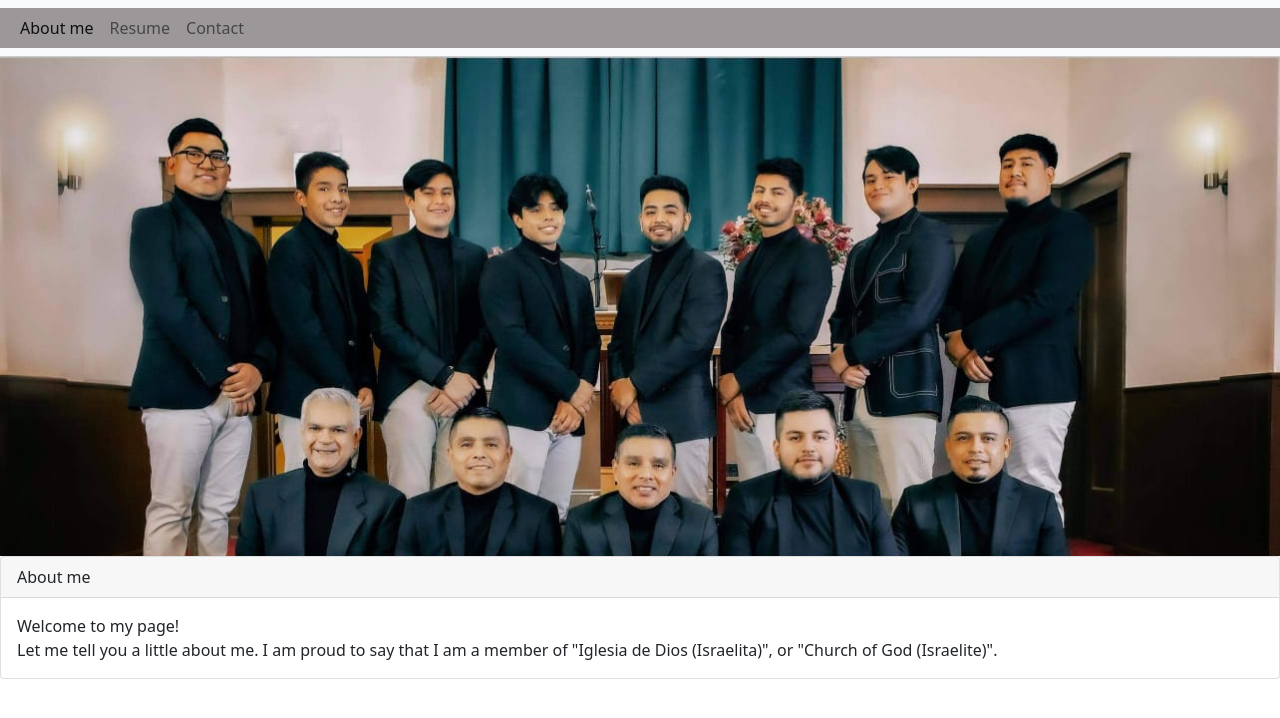
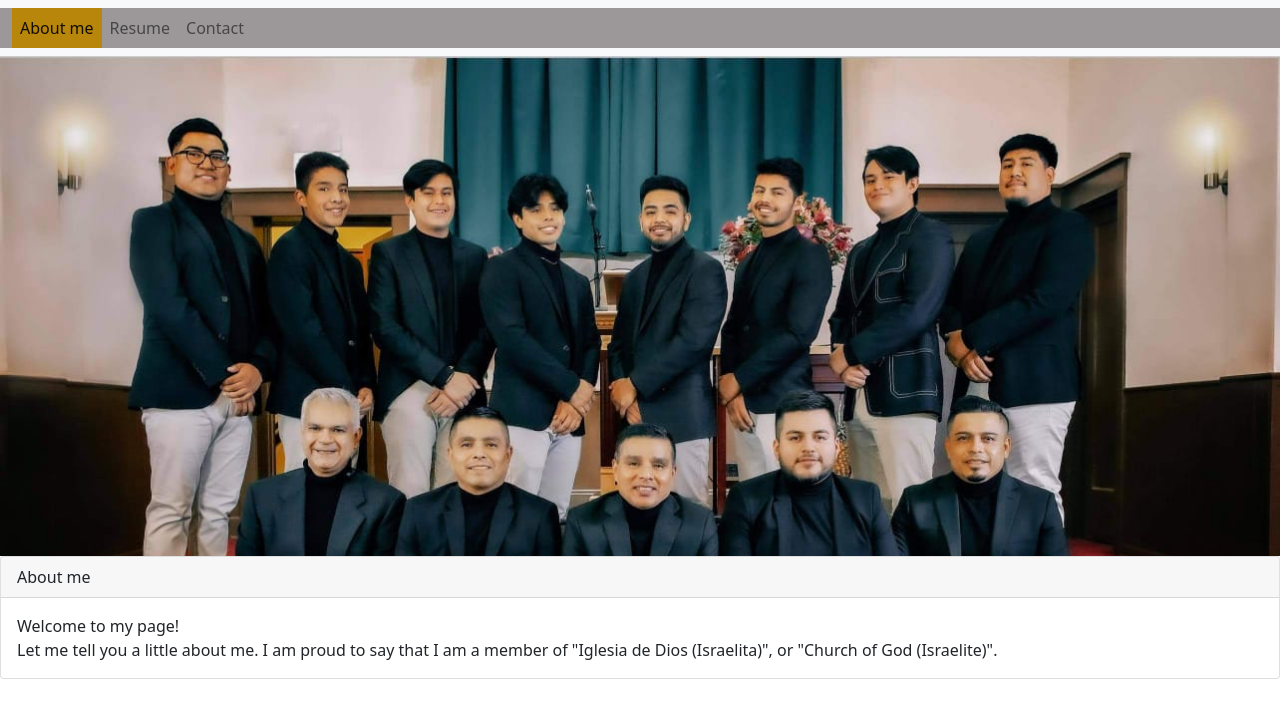
Before and after one commit to Vfredo602/Portfolio-1, a plain HTML site: page index.html in a window 1280 px wide. In both pictures the pointer is over the link "About me". Drawn offline with nearby package versions, Linux system fonts and the light colour scheme; a web font is replaced by a local one.

Commit message:
added hover to nav links

```diff
--- a/css/styles.css
+++ b/css/styles.css
@@ -20,3 +20,7 @@ h1 {
   background-repeat: no-repeat;
   min-height: 500px;
 }
+
+a.nav-link:hover{
+  background-color: darkgoldenrod;
+}
```
Also changed, not shown: 1 other file.
